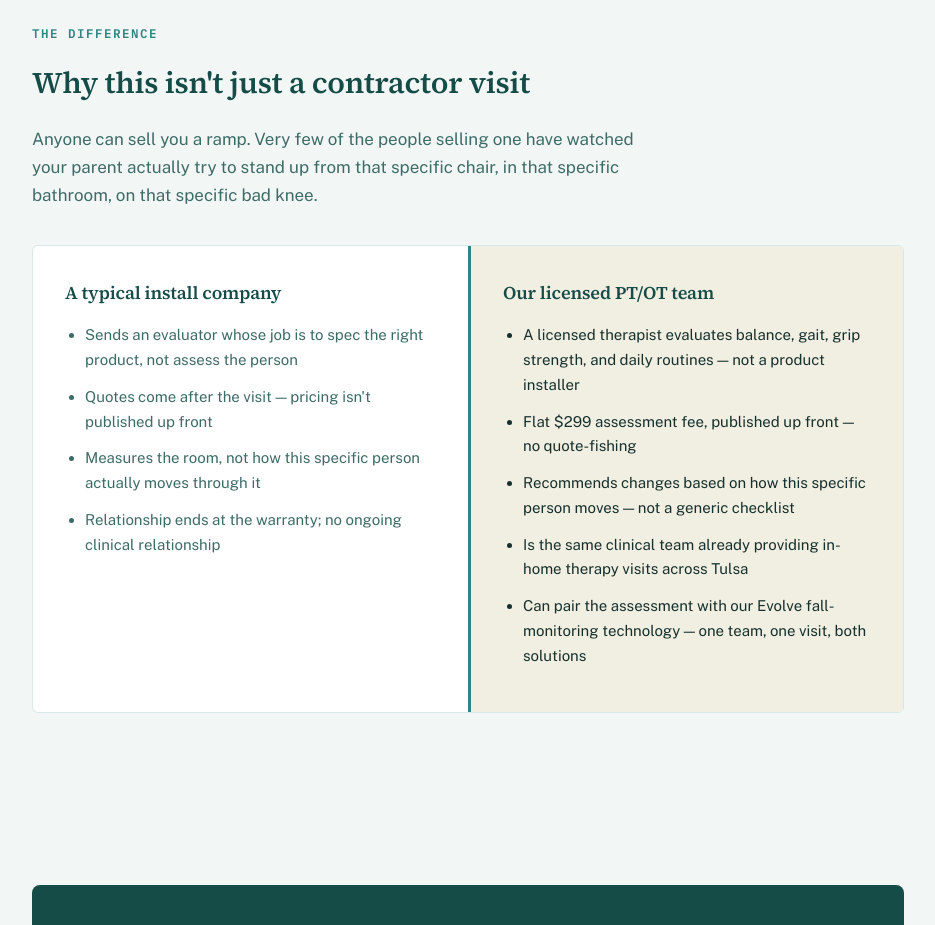
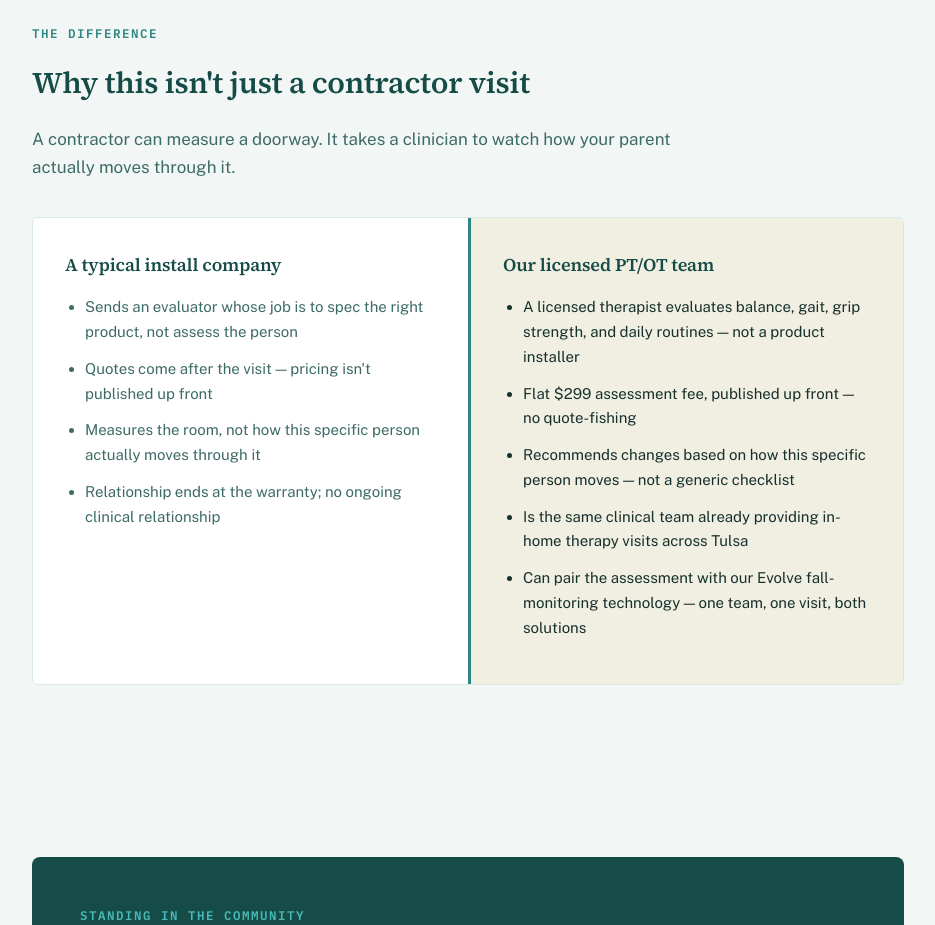
Before and after one commit to metromobilehc-beep/aging, a plain HTML site: page aging-in-place.html in a window 1280 px wide. Shown: the part 1140-2065 px from the top of the page, without its empty margins (172-1107 px from the left). Drawn offline with nearby package versions, Linux system fonts and the light colour scheme.

Commit message:
Add files via upload

```diff
--- a/aging-in-place.html
+++ b/aging-in-place.html
@@ -246,7 +246,7 @@
 <section id="compare">
   <div class="section-label">The Difference</div>
   <h2>Why this isn't just a contractor visit</h2>
-  <p class="lede">Anyone can sell you a ramp. Very few of the people selling one have watched your parent actually try to stand up from that specific chair, in that specific bathroom, on that specific bad knee.</p>
+  <p class="lede">A contractor can measure a doorway. It takes a clinician to watch how your parent actually moves through it.</p>
   <div class="compare">
     <div class="compare-col">
       <h3>A typical install company</h3>
```
